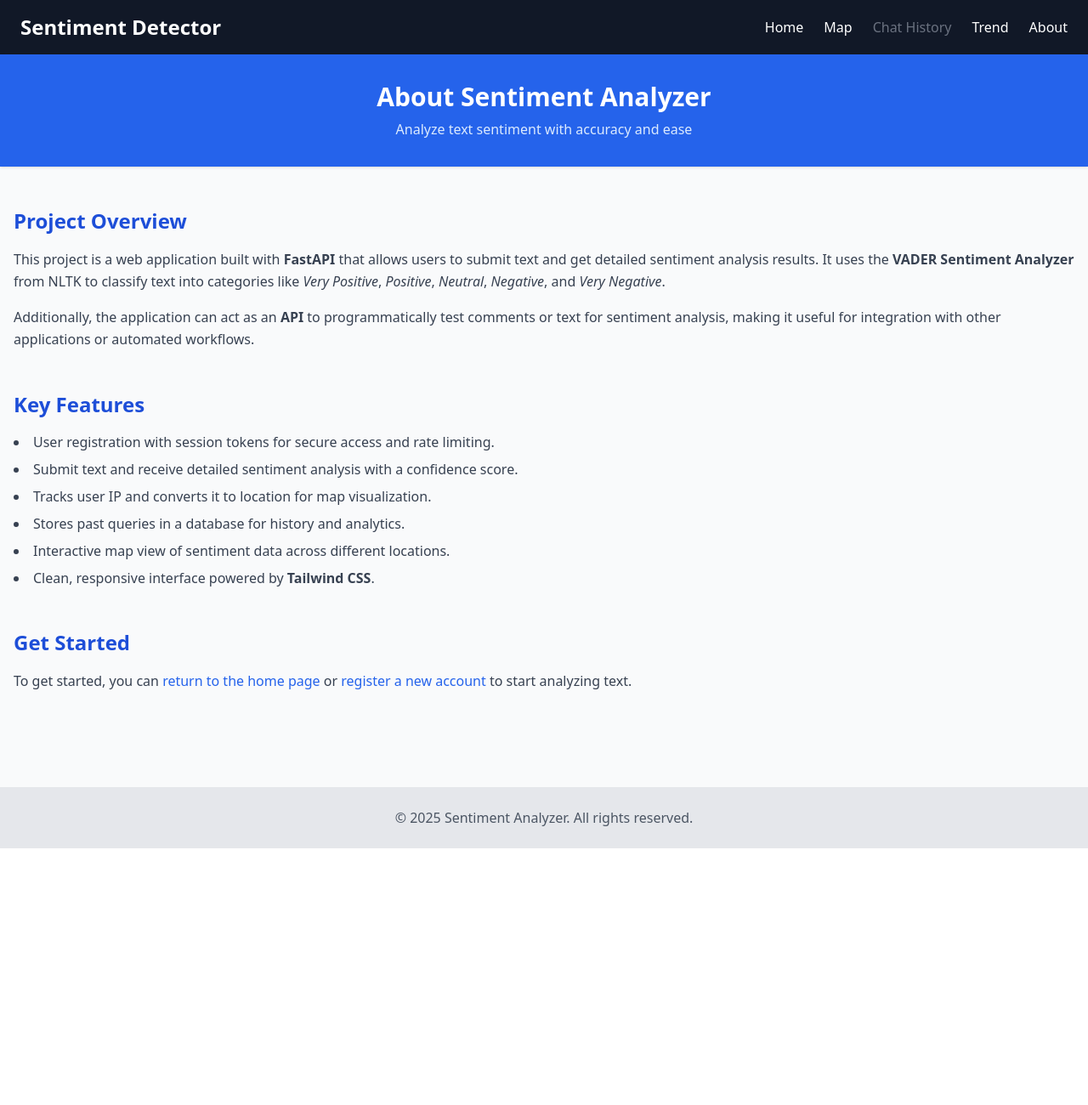
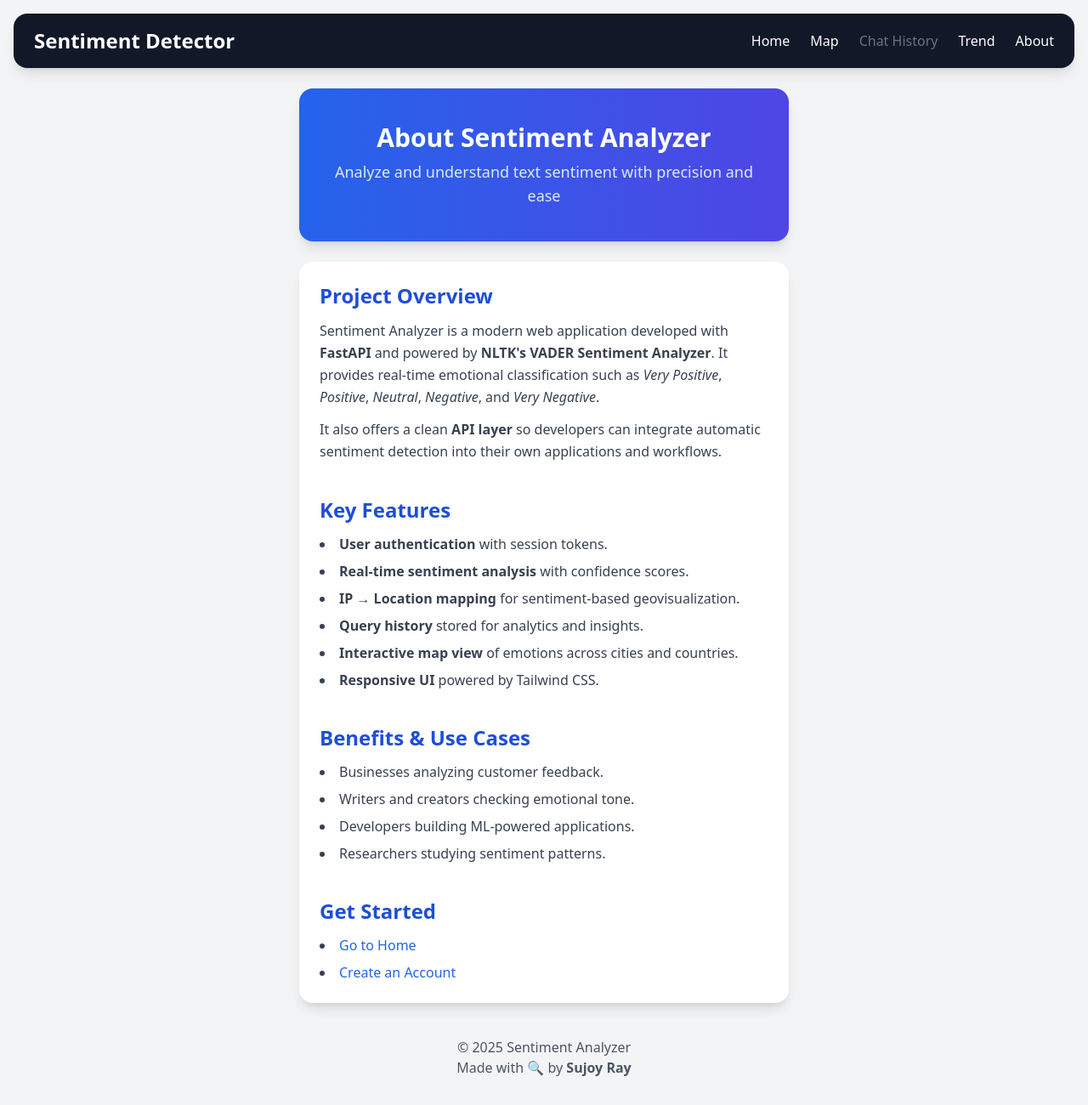
Before and after one commit to SUJOY-RAY/Chatbot, a FastAPI app: page /about in a window 1280 px wide. Shown: the whole page at 85% size. Before the commit the page ends 998 px from the top, so only its background shows below. Run offline with FastAPI, Linux system fonts and the light colour scheme; parts of the project's set-up code (start-up, migrations or seed data) failed here and were passed over; some libraries are stand-ins or nearby versions.

Commit message:
beautified

```diff
--- a/app/templates/about.html
+++ b/app/templates/about.html
@@ -7,62 +7,88 @@
     <script src="https://cdn.tailwindcss.com"></script>
 </head>
 
-<body class="bg-gray-50 text-gray-800">
+<body class="bg-gray-100 min-h-screen p-4">
+
+    <!-- Navbar stays OUTSIDE styling -->
     {% include "/components/navbar.html" %}
 
-    <header class="bg-blue-600 text-white py-8 shadow">
+    <div class="w-full max-w-xl mx-auto space-y-6 pt-6">  <!-- NARROW CENTERED COLUMN -->
 
-        <div class="container mx-auto text-center">
-            <h1 class="text-3xl font-bold">About Sentiment Analyzer</h1>
-            <p class="mt-2 text-blue-100">Analyze text sentiment with accuracy and ease</p>
+        <!-- Header Card -->
+        <div class="bg-white shadow-lg rounded-2xl overflow-hidden">
+            <header class="bg-gradient-to-r from-blue-600 to-indigo-600 text-white py-10 px-6 text-center">
+                <h1 class="text-3xl font-extrabold mb-2">About Sentiment Analyzer</h1>
+                <p class="text-lg text-blue-100">
+                    Analyze and understand text sentiment with precision and ease
+                </p>
+            </header>
         </div>
 
-    </header>
+        <!-- Main Content Card -->
+        <div class="bg-white shadow-lg rounded-2xl p-6">
 
-    <main class="container mx-auto px-4 py-12">
-        <section class="mb-12">
-            <h2 class="text-2xl font-semibold text-blue-700 mb-4">Project Overview</h2>
+            <main class="space-y-10">
+
+                <!-- Project Overview -->
+                <section>
+                    <h2 class="text-2xl font-semibold text-blue-700 mb-3">Project Overview</h2>
                     <p class="text-gray-700 leading-relaxed">
-                This project is a web application built with <strong>FastAPI</strong> that allows users to submit text
-                and get detailed sentiment analysis results.
-                It uses the <strong>VADER Sentiment Analyzer</strong> from NLTK to classify text into categories like
-                <em>Very Positive</em>, <em>Positive</em>, <em>Neutral</em>, <em>Negative</em>, and <em>Very
-                    Negative</em>.
+                        Sentiment Analyzer is a modern web application developed with
+                        <strong>FastAPI</strong> and powered by <strong>NLTK's VADER Sentiment Analyzer</strong>.
+                        It provides real-time emotional classification such as
+                        <em>Very Positive</em>, <em>Positive</em>, <em>Neutral</em>,
+                        <em>Negative</em>, and <em>Very Negative</em>.
                     </p>
-            <p class="text-gray-700 leading-relaxed mt-4">
-                Additionally, the application can act as an <strong>API</strong> to programmatically test comments or
-                text for sentiment analysis, making it useful for integration with other applications or automated
-                workflows.
+                    <p class="text-gray-700 leading-relaxed mt-3">
+                        It also offers a clean <strong>API layer</strong> so developers can integrate
+                        automatic sentiment detection into their own applications and workflows.
                     </p>
                 </section>
 
-        <section class="mb-12">
-            <h2 class="text-2xl font-semibold text-blue-700 mb-4">Key Features</h2>
+                <!-- Key Features -->
+                <section>
+                    <h2 class="text-2xl font-semibold text-blue-700 mb-3">Key Features</h2>
                     <ul class="list-disc list-inside space-y-2 text-gray-700">
-                <li>User registration with session tokens for secure access and rate limiting.</li>
-                <li>Submit text and receive detailed sentiment analysis with a confidence score.</li>
-                <li>Tracks user IP and converts it to location for map visualization.</li>
-                <li>Stores past queries in a database for history and analytics.</li>
-                <li>Interactive map view of sentiment data across different locations.</li>
-                <li>Clean, responsive interface powered by <strong>Tailwind CSS</strong>.</li>
+                        <li><strong>User authentication</strong> with session tokens.</li>
+                        <li><strong>Real-time sentiment analysis</strong> with confidence scores.</li>
+                        <li><strong>IP → Location mapping</strong> for sentiment-based geovisualization.</li>
+                        <li><strong>Query history</strong> stored for analytics and insights.</li>
+                        <li><strong>Interactive map view</strong> of emotions across cities and countries.</li>
+                        <li><strong>Responsive UI</strong> powered by Tailwind CSS.</li>
                     </ul>
                 </section>
 
+                <!-- Use Cases -->
                 <section>
-            <h2 class="text-2xl font-semibold text-blue-700 mb-4">Get Started</h2>
-            <p class="text-gray-700 leading-relaxed mb-4">
-                To get started, you can <a href="/" class="text-blue-600 hover:underline">return to the home page</a> or
-                <a href="/register" class="text-blue-600 hover:underline">register a new account</a> to start analyzing
-                text.
-            </p>
+                    <h2 class="text-2xl font-semibold text-blue-700 mb-3">Benefits & Use Cases</h2>
+                    <ul class="list-disc list-inside space-y-2 text-gray-700">
+                        <li>Businesses analyzing customer feedback.</li>
+                        <li>Writers and creators checking emotional tone.</li>
+                        <li>Developers building ML-powered applications.</li>
+                        <li>Researchers studying sentiment patterns.</li>
+                    </ul>
                 </section>
+
+                <!-- Get Started -->
+                <section>
+                    <h2 class="text-2xl font-semibold text-blue-700 mb-3">Get Started</h2>
+                    <ul class="list-disc list-inside space-y-2 text-gray-700">
+                        <li><a href="/" class="text-blue-600 hover:underline">Go to Home</a></li>
+                        <li><a href="/register" class="text-blue-600 hover:underline">Create an Account</a></li>
+                    </ul>
+                </section>
+
             </main>
 
+        </div>
+
         <!-- Footer -->
-    <footer class="bg-gray-200 py-6 mt-12 text-center text-gray-600">
-        &copy; 2025 Sentiment Analyzer. All rights reserved.
+        <footer class="text-center text-gray-600 py-4">
+            &copy; 2025 Sentiment Analyzer<br>
+            Made with 🔍 by <strong>Sujoy Ray</strong>
         </footer>
 
+    </div>
+
 </body>
-
 </html>
--- a/app/templates/components/navbar.html
+++ b/app/templates/components/navbar.html
@@ -1,4 +1,4 @@
-<nav class="bg-gray-900 text-white px-6 py-4 flex items-center justify-between">
+<nav class="bg-gray-900 text-white px-6 py-4 flex items-center justify-between shadow-lg rounded-2xl overflow-hidden">
     <a href="/" class="text-2xl font-bold">Sentiment Detector</a>
 
     <ul class="flex space-x-6">
--- a/app/templates/history.html
+++ b/app/templates/history.html
@@ -14,7 +14,7 @@
     </script>
 </head>
 
-<body class="bg-gray-100 min-h-screen">
+<body class="bg-gray-100 min-h-screen p-4">
 
     {% include "/components/navbar.html" %}
 
@@ -43,7 +43,7 @@
                 </details>
 
                 <button onclick="deleteQuery('{{ q.id }}')"
-                    class="mt-2 px-3 py-1 bg-red-600 text-white rounded hover:bg-red-700 cursor-pointer">
+                    class="mt-2 px-3 py-1 bg-gradient-to-r from-red-600 to-indigo-600 text-white rounded hover:bg-red-700 cursor-pointer">
                     Delete
                 </button>
             </div>
--- a/app/templates/sentiment/sentiment_form.html
+++ b/app/templates/sentiment/sentiment_form.html
@@ -15,7 +15,7 @@
     </script>
 </head>
 
-<body class="bg-gray-100 min-h-screen">
+<body class="bg-gray-100 min-h-screen p-4">
 
     {% include "/components/navbar.html" %}
 
@@ -45,7 +45,7 @@
                 <input type="hidden" name="token" id="tokenInput">
 
                 <button type="submit"
-                    class="px-5 py-3 bg-blue-600 text-white rounded-xl text-lg font-medium hover:bg-blue-700 transition">
+                    class="px-5 py-3 bg-gradient-to-r from-blue-600 to-indigo-600 text-white rounded-xl text-lg font-medium hover:bg-blue-700 transition">
                     Analyze
                 </button>
             </form>
--- a/app/templates/sentiment/sentiment_map.html
+++ b/app/templates/sentiment/sentiment_map.html
@@ -22,10 +22,10 @@
     </style>
 </head>
 
-<body>
+<body class="bg-gray-100 min-h-screen p-4">
     {% include "/components/navbar.html" %}
 
-    <div id="map"></div>
+    <div id="map" class="py-4"></div>
 
     <script>
         let map = L.map('map').setView([20, 0], 2);
--- a/app/templates/trend.html
+++ b/app/templates/trend.html
@@ -15,7 +15,7 @@
     </script>
 </head>
 
-<body class="bg-gray-100 min-h-screen">
+<body class="bg-gray-100 min-h-screen p-4">
 
     {% include "/components/navbar.html" %}
 
@@ -29,7 +29,7 @@
 
             <div class="flex justify-end mb-4">
                 <button onclick="loadTrend()"
-                    class="px-4 py-2 bg-blue-600 text-white rounded-xl hover:bg-blue-700 transition font-medium">
+                    class="px-4 py-2 bg-gradient-to-r from-blue-600 to-indigo-600 text-white rounded-xl hover:bg-blue-700 transition font-medium">
                     Reload Chart
                 </button>
             </div>
--- a/app/templates/welcome.html
+++ b/app/templates/welcome.html
@@ -8,7 +8,7 @@
     <script src="https://cdn.jsdelivr.net/npm/@tailwindcss/browser@4"></script>
 </head>
 
-<body class="bg-gray-100 min-h-screen flex items-center justify-center">
+<body class="bg-gray-100 min-h-screen p-4 flex items-center justify-center">
 
     <div class="bg-white shadow-lg rounded-2xl p-10 max-w-xl w-full text-center">
 
@@ -23,7 +23,7 @@
         <div class="flex flex-col gap-4">
 
             <a href="/sentiment-form"
-                class="px-5 py-3 bg-blue-600 text-white rounded-xl text-lg font-medium hover:bg-blue-700 transition">
+                class="px-5 py-3 bg-gradient-to-r from-blue-600 to-indigo-600 text-white rounded-xl text-lg font-medium hover:bg-blue-700 transition">
                 Sentiment Analysis
             </a>
 
```
Lines whose indentation alone changed are shown as unchanged.
